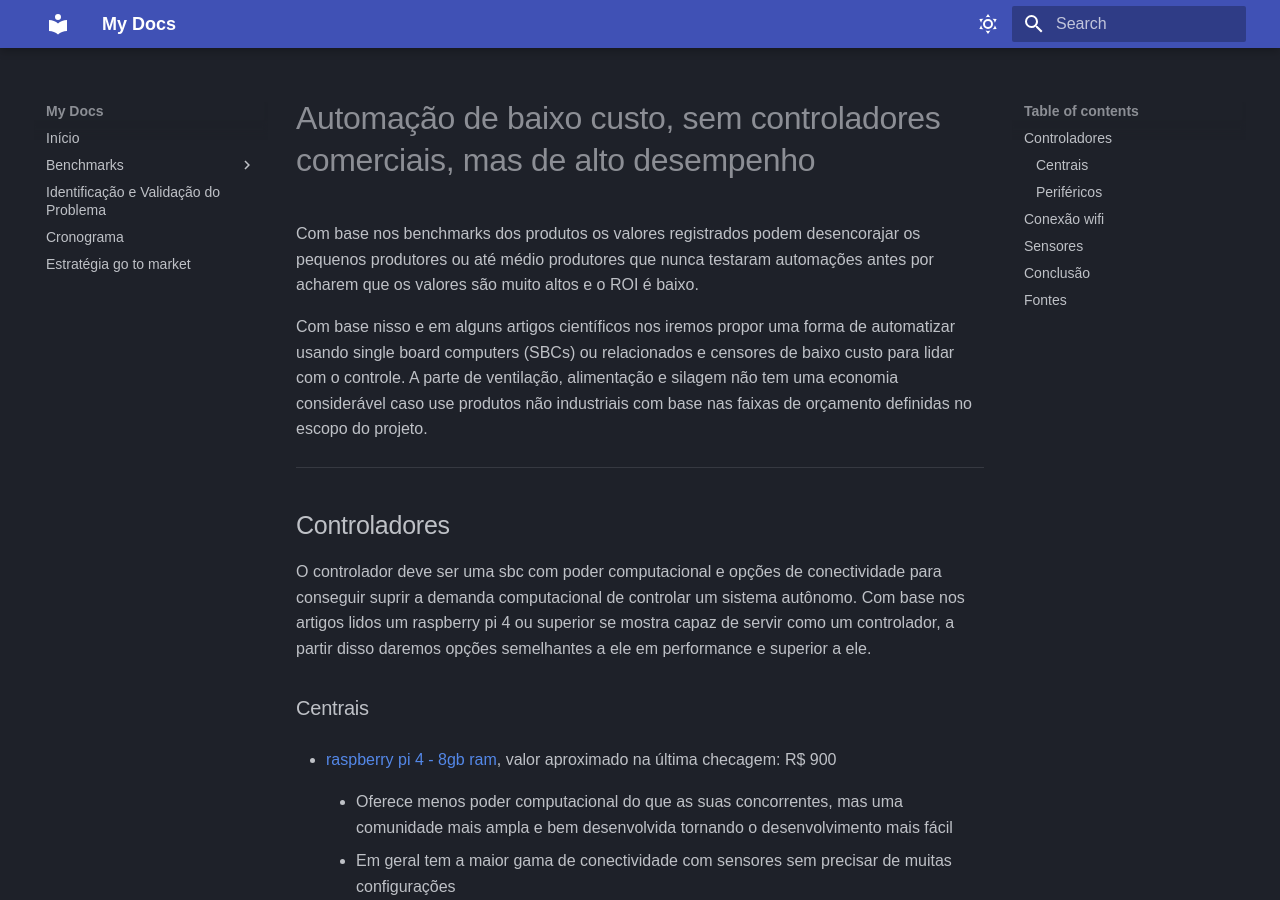
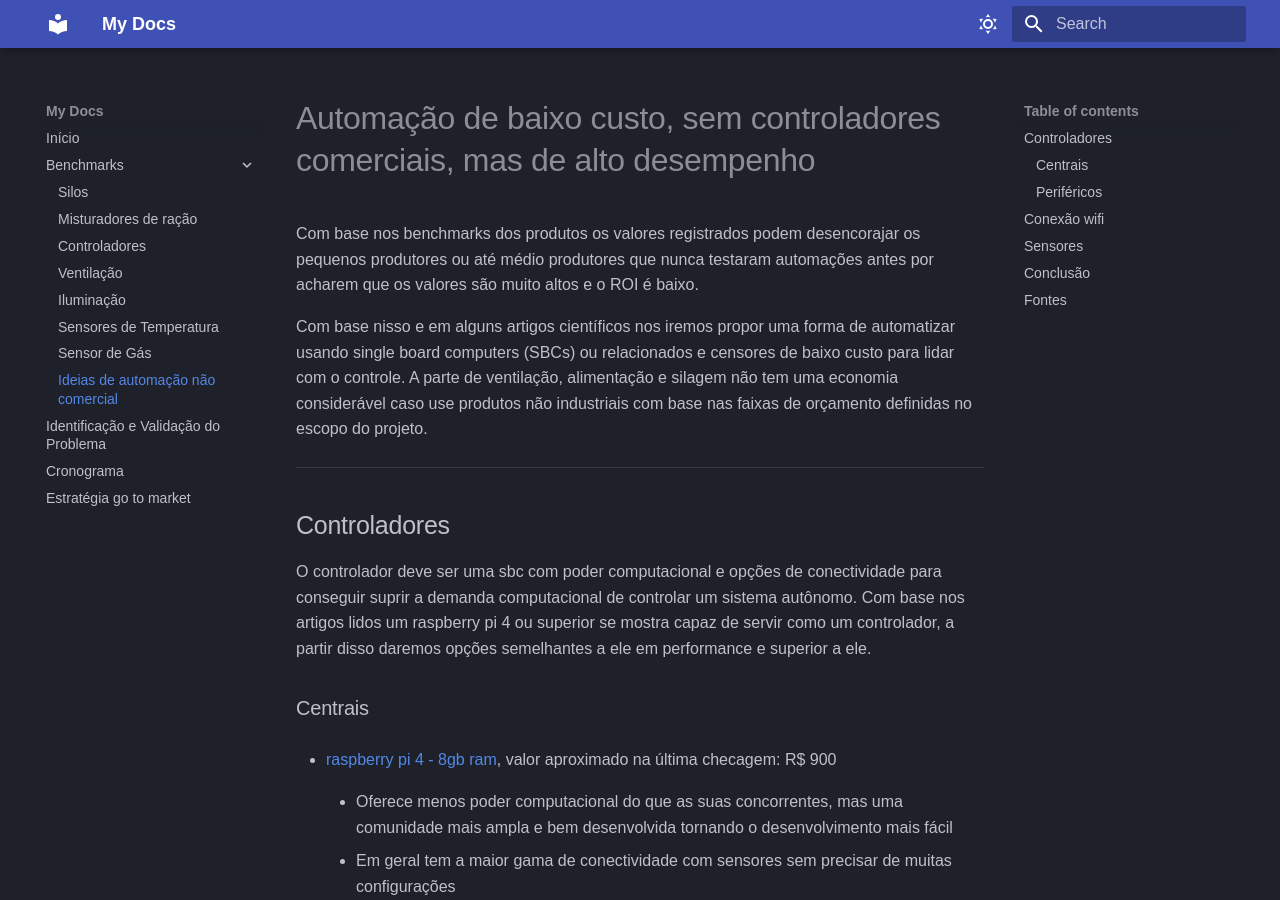
Before and after one commit to Romm-0/Projeto_gpq, an MkDocs documentation site: the page built from docs/benchmarks/automação_não_comercial.md, in a window 1280 px wide and 900 px high. Built offline with MkDocs 1.6.1 and Material for MkDocs 9.7.7, drawn with Linux system fonts in a browser that asks for light colours; some web fonts are replaced.

Commit message:
[fix] rota automação não comercial

```diff
--- a/mkdocs.yml
+++ b/mkdocs.yml
@@ -27,6 +27,7 @@ nav:
       - Iluminação: benchmarks/benchmark_iluminacao.md
       - Sensores de Temperatura: benchmarks/benchmark_sensores.md
       - Sensor de Gás: benchmarks/benchmark_sensor_gas.md
+      - Ideias de automação não comercial: benchmarks/automação_não_comercial.md
   - Identificação e Validação do Problema: problema.md
   - Cronograma: cronograma.md
   - Estratégia go to market: go_to_market.md
```
